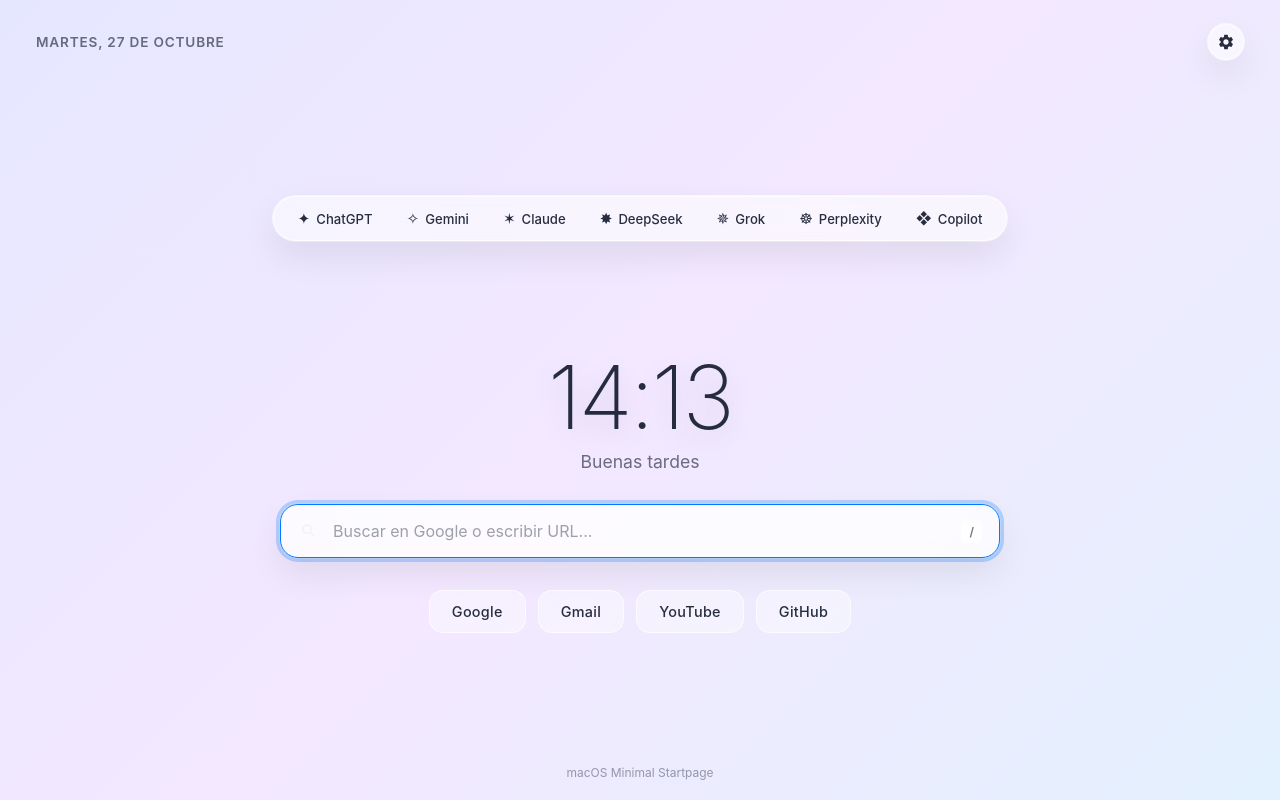
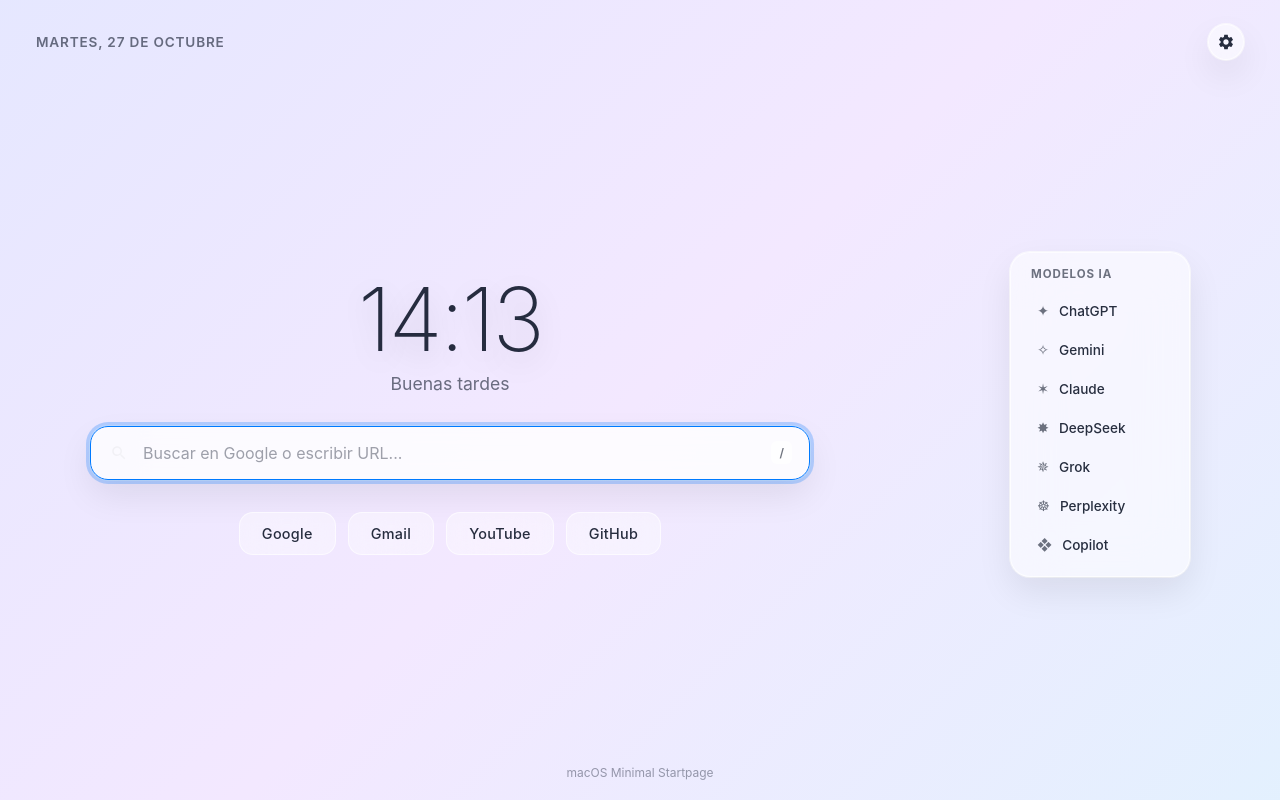
Before and after one commit to LFCODEAPPS/HOME, a plain HTML site: page index.html in a window 1280 px wide. Drawn offline with Linux system fonts and the light colour scheme.

Commit message:
Update index.html

```diff
--- a/index.html
+++ b/index.html
@@ -117,67 +117,25 @@
       fill: currentColor;
     }
 
-    /* BARRA SUPERIOR DE IA (AI NAVBAR) */
-    .ai-bar-wrapper {
+    /* CONTENEDOR PRINCIPAL CON COLUMNA DERECHA */
+    .app-layout {
       width: 100%;
+      max-width: 1100px;
       display: flex;
-      justify-content: center;
-      margin-top: 10px;
+      align-items: center;
+      justify-content: space-between;
+      gap: 40px;
+      margin: auto 0;
     }
 
-    .ai-bar {
-      display: flex;
-      align-items: center;
-      gap: 6px;
-      padding: 6px 10px;
-      background: var(--glass-bg);
-      border: 1px solid var(--glass-border);
-      border-radius: 30px;
-      backdrop-filter: blur(25px);
-      -webkit-backdrop-filter: blur(25px);
-      box-shadow: var(--shadow-mac);
-      max-width: 100%;
-      overflow-x: auto;
-      scrollbar-width: none;
-    }
-
-    .ai-bar::-webkit-scrollbar {
-      display: none;
-    }
-
-    .ai-chip {
-      display: inline-flex;
-      align-items: center;
-      gap: 6px;
-      padding: 6px 14px;
-      border-radius: 20px;
-      font-size: 0.82rem;
-      font-weight: 500;
-      color: var(--text-main);
-      text-decoration: none;
-      background: transparent;
-      transition: all 0.2s ease;
-      white-space: nowrap;
-    }
-
-    .ai-chip:hover {
-      background: var(--glass-hover);
-      transform: translateY(-1px);
-    }
-
-    .ai-chip span {
-      font-size: 0.95rem;
-    }
-
-    /* CONTENEDOR PRINCIPAL */
+    /* SECCIÓN CENTRAL */
     main {
-      width: 100%;
-      max-width: 720px;
+      flex: 1;
       display: flex;
       flex-direction: column;
       align-items: center;
       gap: 32px;
-      margin-top: -10px;
+      max-width: 720px;
     }
 
     /* RELOJ Y SALUDO */
@@ -299,6 +257,55 @@
       white-space: nowrap;
     }
 
+    /* COLUMNA LATERAL DERECHA (HERRAMIENTAS DE IA) */
+    .ai-sidebar {
+      width: 180px;
+      display: flex;
+      flex-direction: column;
+      gap: 8px;
+      padding: 14px;
+      background: var(--glass-bg);
+      border: 1px solid var(--glass-border);
+      border-radius: 20px;
+      backdrop-filter: blur(25px);
+      -webkit-backdrop-filter: blur(25px);
+      box-shadow: var(--shadow-mac);
+    }
+
+    .ai-sidebar-title {
+      font-size: 0.72rem;
+      font-weight: 700;
+      letter-spacing: 0.08em;
+      text-transform: uppercase;
+      color: var(--text-muted);
+      margin-bottom: 4px;
+      padding-left: 6px;
+    }
+
+    .ai-chip {
+      display: flex;
+      align-items: center;
+      gap: 10px;
+      padding: 9px 12px;
+      border-radius: 12px;
+      font-size: 0.85rem;
+      font-weight: 500;
+      color: var(--text-main);
+      text-decoration: none;
+      background: transparent;
+      transition: all 0.2s ease;
+    }
+
+    .ai-chip:hover {
+      background: var(--glass-hover);
+      transform: translateX(3px);
+    }
+
+    .ai-chip span {
+      font-size: 0.9rem;
+      color: var(--text-muted);
+    }
+
     /* MODAL DE CONFIGURACIÓN */
     .modal-backdrop {
       position: fixed;
@@ -412,7 +419,7 @@
     }
 
     .modal-fav-list {
-      max-height: 140px;
+      max-height: 130px;
       overflow-y: auto;
       display: flex;
       flex-direction: column;
@@ -446,7 +453,23 @@
     footer {
       font-size: 0.75rem;
       color: var(--text-subtle);
-      margin-top: 10px;
+    }
+
+    /* ADAPTACIÓN PANTALLAS PEQUEÑAS */
+    @media (max-width: 820px) {
+      .app-layout {
+        flex-direction: column;
+        gap: 30px;
+      }
+      .ai-sidebar {
+        width: 100%;
+        max-width: 720px;
+        flex-direction: row;
+        overflow-x: auto;
+      }
+      .ai-sidebar-title {
+        display: none;
+      }
     }
   </style>
 </head>
@@ -462,11 +485,8 @@
     </button>
   </header>
 
-  <!-- BARRA SUPERIOR DE IA -->
-  <div class="ai-bar-wrapper">
-    <nav class="ai-bar" id="aiBar"></nav>
-  </div>
-
+  <!-- ESTRUCTURA PRINCIPAL -->
+  <div class="app-layout">
     <!-- CONTENIDO CENTRAL -->
     <main>
       <div class="clock-container">
@@ -491,6 +511,13 @@
       <div class="favorites-grid" id="favoritesGrid"></div>
     </main>
 
+    <!-- COLUMNA LATERAL DERECHA (IA) -->
+    <aside class="ai-sidebar">
+      <div class="ai-sidebar-title">Modelos IA</div>
+      <div id="aiSidebarList" style="display: flex; flex-direction: column; gap: 4px; width: 100%;"></div>
+    </aside>
+  </div>
+
   <footer>macOS Minimal Startpage</footer>
 
   <!-- MODAL DE AJUSTES -->
@@ -501,8 +528,8 @@
         <button class="close-btn" id="closeSettings">&times;</button>
       </div>
 
-      <!-- SECCIÓN HERRAMIENTAS DE IA -->
-      <div class="section-subtitle">Herramientas IA (Barra Superior)</div>
+      <!-- SECCIÓN IA -->
+      <div class="section-subtitle">Modelos IA (Columna Derecha)</div>
       <form class="modal-form" id="addAiForm">
         <div class="modal-row">
           <input type="text" id="aiName" class="modal-input" placeholder="Nombre (ej. Perplexity)" required>
@@ -512,7 +539,7 @@
       </form>
       <div class="modal-fav-list" id="modalAiList"></div>
 
-      <!-- SECCIÓN FAVORITOS GENERALES -->
+      <!-- SECCIÓN FAVORITOS -->
       <div class="section-subtitle">Páginas Favoritas</div>
       <form class="modal-form" id="addFavForm">
         <div class="modal-row">
@@ -527,7 +554,6 @@
   </div>
 
   <script>
-    // IA PREDETERMINADAS
     const defaultAiTools = [
       { name: 'ChatGPT', url: 'https://chatgpt.com', symbol: '✦' },
       { name: 'Gemini', url: 'https://gemini.google.com', symbol: '✧' },
@@ -538,7 +564,6 @@
       { name: 'Copilot', url: 'https://copilot.microsoft.com', symbol: '❖' }
     ];
 
-    // FAVORITOS PREDETERMINADOS
     const defaultFavorites = [
       { name: 'Google', url: 'https://www.google.com' },
       { name: 'Gmail', url: 'https://mail.google.com' },
@@ -568,23 +593,23 @@
     setInterval(updateClock, 1000);
     updateClock();
 
-    // RENDERIZAR BARRA DE IA
+    // RENDERIZAR IA (COLUMNA DERECHA)
     function renderAiBar() {
-      const aiBar = document.getElementById('aiBar');
+      const aiList = document.getElementById('aiSidebarList');
       const modalAiList = document.getElementById('modalAiList');
 
-      aiBar.innerHTML = '';
+      aiList.innerHTML = '';
       modalAiList.innerHTML = '';
 
       aiTools.forEach((ai, index) => {
-        // Píldora en la barra superior
+        // Opción columna
         const chip = document.createElement('a');
         chip.className = 'ai-chip';
         chip.href = ai.url;
         chip.innerHTML = `<span>${ai.symbol || '✦'}</span> ${ai.name}`;
-        aiBar.appendChild(chip);
+        aiList.appendChild(chip);
 
-        // Item en el modal
+        // Modal
         const item = document.createElement('div');
         item.className = 'modal-fav-item';
         item.innerHTML = `
@@ -638,7 +663,7 @@
       renderFavorites();
     }
 
-    // FORMULARIO AGREGAR IA
+    // FORMULARIO IA
     document.getElementById('addAiForm').addEventListener('submit', (e) => {
       e.preventDefault();
       const name = document.getElementById('aiName').value.trim();
@@ -652,7 +677,7 @@
       document.getElementById('aiUrl').value = '';
     });
 
-    // FORMULARIO AGREGAR FAVORITO
+    // FORMULARIO FAVORITO
     document.getElementById('addFavForm').addEventListener('submit', (e) => {
       e.preventDefault();
       const name = document.getElementById('favName').value.trim();
```
Lines whose indentation alone changed are shown as unchanged.
